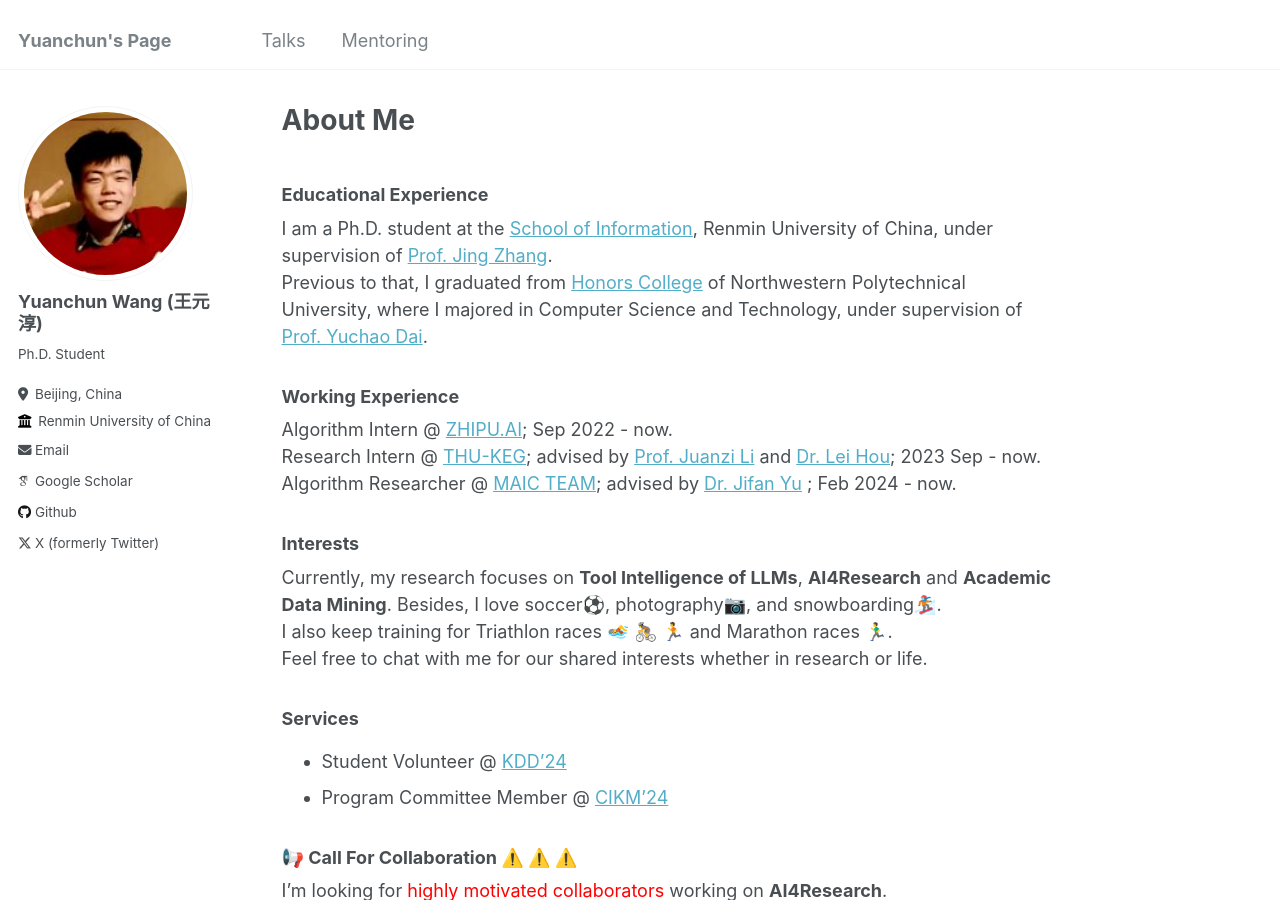
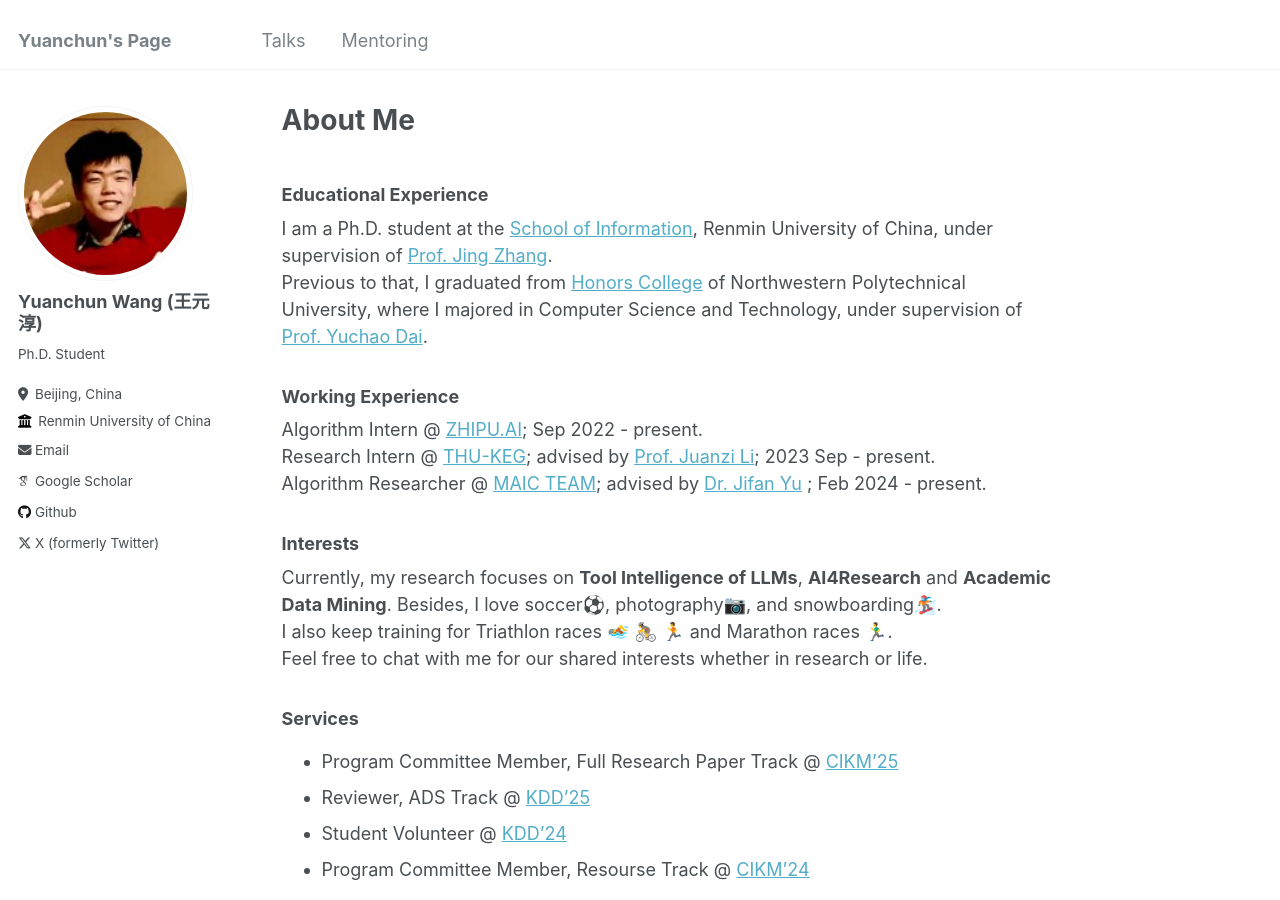
Before and after one commit to WangYC-99/WangYC-99.github.io, a Jekyll site: the page built from _pages/about.md, in a window 1280 px wide and 900 px high. Built offline with Jekyll 4.4.1, drawn with Linux system fonts in a browser that asks for light colours; some web fonts are replaced.

Commit message:
250325update

```diff
--- a/_pages/about.md
+++ b/_pages/about.md
@@ -11,9 +11,9 @@ I am a Ph.D. student at the [School of Information](http://info.ruc.edu.cn/), Re
 Previous to that, I graduated from [Honors College](https://honors.nwpu.edu.cn/) of Northwestern Polytechnical University, where I majored in Computer Science and Technology, under supervision of [Prof. Yuchao Dai](https://scholar.google.com/citations?user=fddAbqsAAAAJ&hl=en).
 
 ### Working Experience
-Algorithm Intern @ [ZHIPU.AI](https://www.zhipuai.cn/); Sep 2022 - now.
-Research Intern @ [THU-KEG](https://keg.cs.tsinghua.edu.cn/); advised by [Prof. Juanzi Li](https://keg.cs.tsinghua.edu.cn/persons/ljz/) and [Dr. Lei Hou](https://www.cs.tsinghua.edu.cn/info/1113/3938.htm); 2023 Sep - now.
-Algorithm Researcher @ [MAIC TEAM](https://project.maic.chat/team); advised by [Dr. Jifan Yu](https://yujifan0326.github.io/) ; Feb 2024 - now.
+Algorithm Intern @ [ZHIPU.AI](https://www.zhipuai.cn/); Sep 2022 - present.
+Research Intern @ [THU-KEG](https://keg.cs.tsinghua.edu.cn/); advised by [Prof. Juanzi Li](https://keg.cs.tsinghua.edu.cn/persons/ljz/); 2023 Sep - present.
+Algorithm Researcher @ [MAIC TEAM](https://project.maic.chat/team); advised by [Dr. Jifan Yu](https://yujifan0326.github.io/) ; Feb 2024 - present.
 
 ### Interests
 Currently, my research focuses on **Tool Intelligence of LLMs**, **AI4Research** and **Academic Data Mining**.
@@ -22,8 +22,10 @@ I also keep training for Triathlon races 🏊 🚴 🏃 and Marathon races 🏃
 Feel free to chat with me for our shared interests whether in research or life.
 
 ### Services
+* Program Committee Member, Full Research Paper Track @ [CIKM'25](https://cikm2025.org/)
+* Reviewer, ADS Track @ [KDD'25](https://kdd2025.kdd.org/)
 * Student Volunteer @ [KDD'24](https://kdd2024.kdd.org/)
-* Program Committee Member @ [CIKM'24](https://cikm2024.org/call-for-resource-papers/)
+* Program Committee Member, Resourse Track @ [CIKM'24](https://cikm2024.org)
 
 ### 📢 Call For Collaboration ⚠️ ⚠️ ⚠️
 I'm looking for <font color=red>highly motivated collaborators</font> working on **AI4Research**.
```
